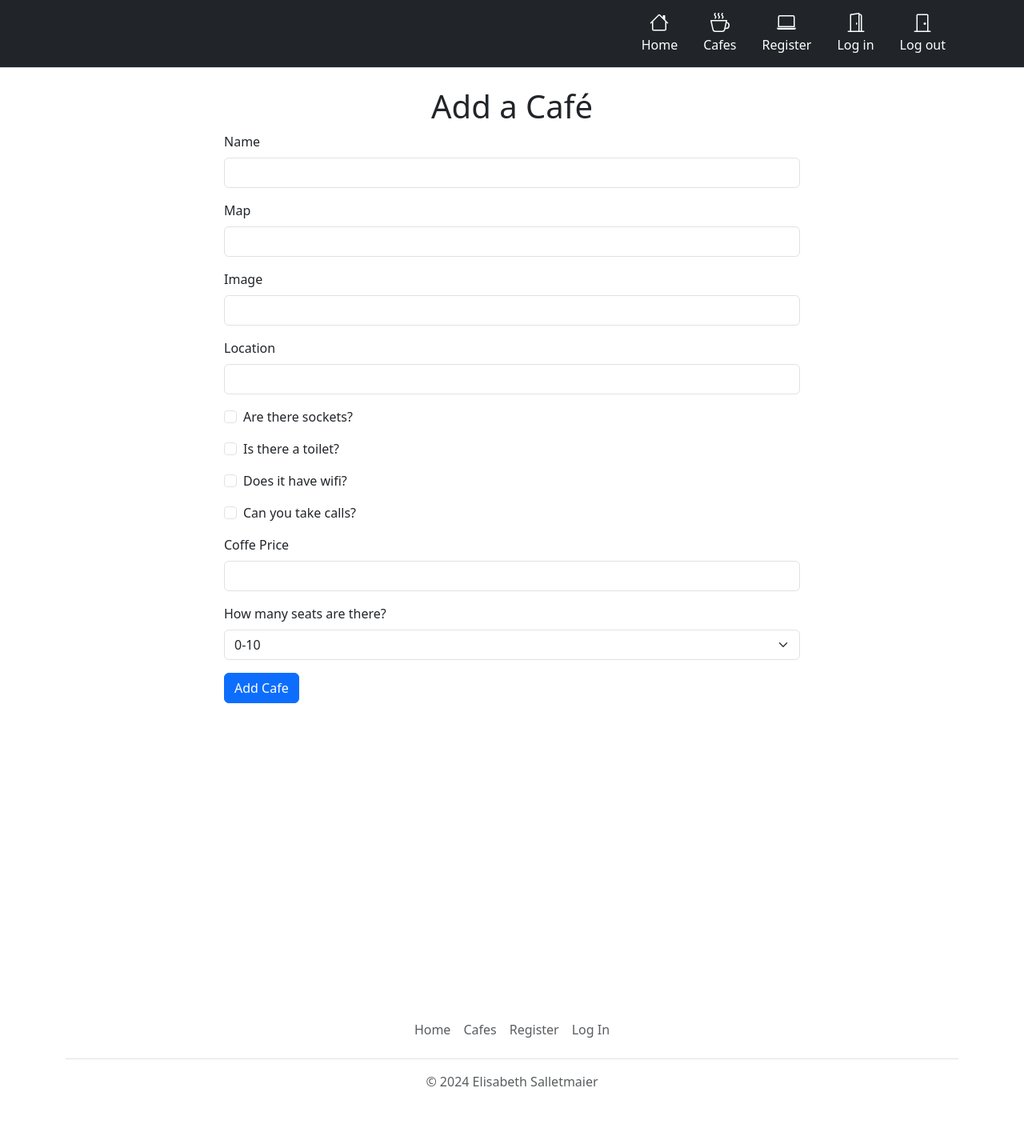
After one commit to ElisabethSalletmaier/Website_Coffee_and_Work, a Flask app: page /add_cafe in a window 1280 px wide. The commit adds this page. Shown: the whole page at 80% size. Run offline with Flask 3, Linux system fonts and the light colour scheme; a user stored in the database is signed in; some libraries are stand-ins or nearby versions.

```diff
--- a/forms.py
+++ b/forms.py
@@ -1,7 +1,7 @@
 from flask_wtf import FlaskForm
 from wtforms.fields.choices import SelectField
-from wtforms.fields.numeric import DecimalField
-from wtforms.fields.simple import StringField, URLField, SubmitField, TextAreaField, EmailField
+from wtforms.fields.numeric import FloatField
+from wtforms.fields.simple import StringField, URLField, SubmitField, TextAreaField, EmailField, BooleanField
 from wtforms.validators import InputRequired
 
 
@@ -10,11 +10,11 @@ class AddCafe(FlaskForm):
     map_url = URLField("Map", validators=[InputRequired()])
     img_url = URLField("Image", validators=[InputRequired()])
     location = StringField("Location", validators=[InputRequired()])
-    has_sockets = SelectField("Are there sockets?", choices=["yes", "no"], validators=[InputRequired()])
-    has_toilet = SelectField("Is there a toilet?", choices=["yes", "no"], validators=[InputRequired()])
-    has_wifi = SelectField("Does it have wifi?", choices=["yes", "no"], validators=[InputRequired()])
-    can_take_calls = SelectField("Can you take calls?", choices=["yes", "no"], validators=[InputRequired()])
-    coffee_price = DecimalField("Coffe Price", validators=[InputRequired()])
+    has_sockets = BooleanField("Are there sockets?", default=False)
+    has_toilet = BooleanField("Is there a toilet?", default=False)
+    has_wifi = BooleanField("Does it have wifi?",default=False)
+    can_take_calls = BooleanField("Can you take calls?", default=False)
+    coffee_price = FloatField("Coffe Price", validators=[InputRequired()])
     seats = SelectField("How many seats are there?", choices=[("0-10"), ("10-20"), ("20-30"), ("30-40"), ("40-50"), ("50+")], validators=[InputRequired()])
     submit = SubmitField("Add Cafe")
 
--- a/main.py
+++ b/main.py
@@ -2,12 +2,11 @@ import flask
 from flask import Flask, render_template, redirect, url_for, request, flash
 from flask_login import UserMixin, login_user, LoginManager, current_user, logout_user, login_required
 from flask_bootstrap import Bootstrap5
-from flask_wtf import FlaskForm
-from sqlalchemy import ForeignKey
-from wtforms import StringField, TextAreaField, SubmitField, URLField, SelectField, DecimalField, BooleanField, EmailField
-from wtforms.validators import InputRequired
+# from flask_wtf import FlaskForm
+# from sqlalchemy import ForeignKey
+# from wtforms import StringField, TextAreaField, SubmitField, URLField, SelectField, DecimalField, BooleanField, EmailField
+# from wtforms.validators import InputRequired
 from werkzeug.security import generate_password_hash, check_password_hash
-from wtforms.validators import DataRequired, URL
 from flask_sqlalchemy import SQLAlchemy
 from sqlalchemy.orm import relationship
 import os
@@ -16,9 +15,8 @@ from flask_gravatar import Gravatar
 from forms import ReviewForm, LoginForm, RegisterForm, AddCafe
 
 
-
 app = Flask(__name__)
-app.config["SECRET_KEY"] = "8b23dc14fc5e3e51e2a44d03daa7baacfded733e3a478e32f6af"
+app.config["SECRET_KEY"] = os.environ.get("FLASK_KEY")
 Bootstrap5(app)
 
 app.config["SQLALCHEMY_DATABASE_URI"] = "sqlite:///cafes.db"
@@ -86,6 +84,32 @@ with app.app_context():
 @app.route("/")
 def home():
     return render_template("index.html")
+
+
+@app.route("/add_cafe", methods=["GET", "POST"])
+@login_required
+def add_cafe():
+    form = AddCafe()
+    if form.validate_on_submit():
+        if not current_user.is_authenticated:
+            flash("You need to login or register to add a café.")
+            return redirect(url_for("login"))
+        new_cafe = Cafe(
+            name=form.name.data,
+            map_url=form.map_url.data,
+            img_url=form.img_url.data,
+            location=form.location.data,
+            has_sockets=form.has_sockets.data,
+            has_toilet=form.has_toilet.data,
+            has_wifi=form.has_wifi.data,
+            can_take_calls=form.can_take_calls.data,
+            coffee_price=form.coffee_price.data,
+            seats=form.seats.data
+        )
+        db.session.add(new_cafe)
+        db.session.commit()
+        return redirect(url_for("get_cafes"))
+    return render_template("add_cafe.html", form=form)
 
 
 @app.route("/all_cafes", methods=["GET", "POST"])
@@ -175,8 +199,6 @@ def register_user():
             email=request.form.get("email"),
             password=hash_and_salted_pw,
         )
-
-
         db.session.add(new_user)
         db.session.commit()
         login_user(new_user)
--- /dev/null
+++ b/templates/add_cafe.html
@@ -0,0 +1,22 @@
+{% include "header.html" %}
+{% from "bootstrap5/form.html" import render_form %} {% block content %}
+
+<body>
+<div class="container py-4">
+    <h1 style="text-align: center">Add a Café</h1>
+    <main class="mb-4">
+      <div class="container">
+        <div class="row">
+          <div class="col-lg-8 col-md-10 mx-auto" style="padding-bottom: 200px">
+          {{render_form(form, novalidate=True, button_map={"submit": "primary"}) }}
+          </div>
+        </div>
+      </div>
+    </main>
+    {%endblock%}
+</div>
+</body>
+
+
+
+{% include 'footer.html' %}
--- a/templates/all_cafes.html
+++ b/templates/all_cafes.html
@@ -43,6 +43,10 @@
       <div class="container-fluid py-5">
         <h1 class="display-5 fw-bold">LONDON</h1>
         <p class="col-md-8 fs-4">Here you find a list of all rated cafes in  London. Enjoy your read!</p>
+          <p>You've found a nice coffee place with a good g environment? Then add this place here on this website.</p>
+          <div class="d-grid gap-2 d-sm-flex justify-content-sm mb-5">
+              <a type="button" class="btn btn-outline-secondary btn-lg px-4 me-sm-3" href="{{ url_for('add_cafe') }}">Add Cafe</a>
+            </div>
       </div>
     </div>
   </div>
```
Also changed, not shown: instance/cafes.db.
